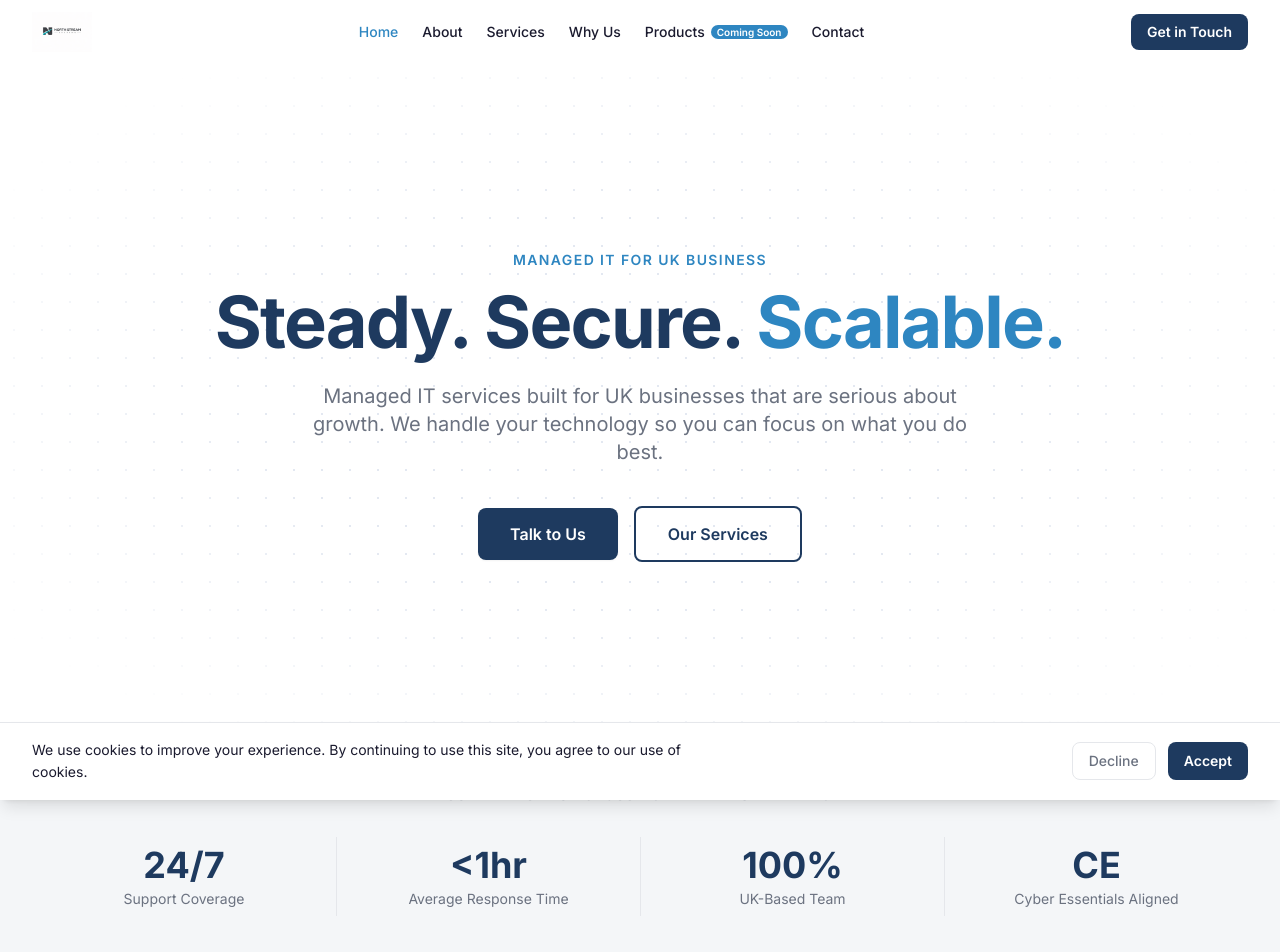
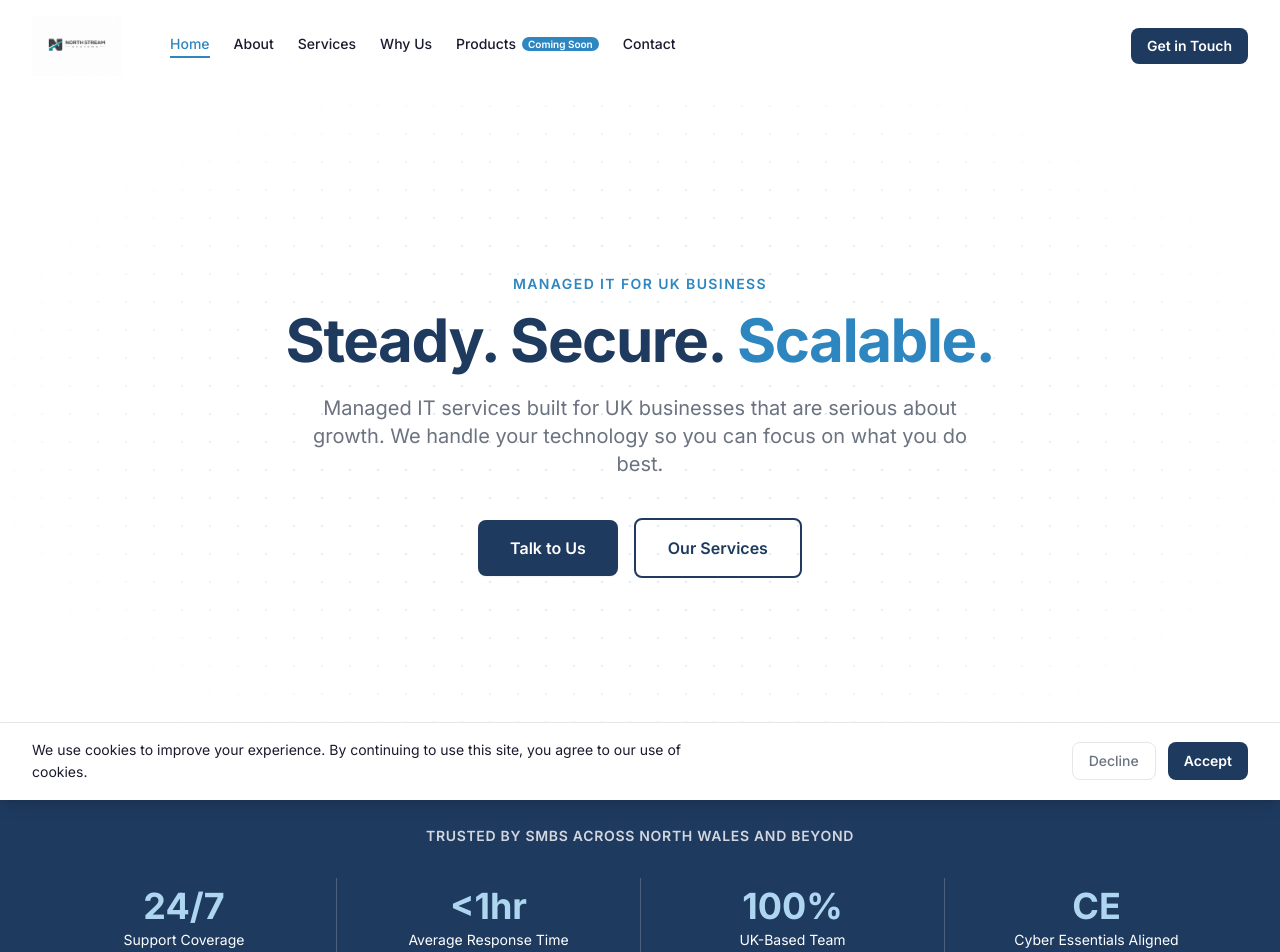
Before and after one commit to CameronDarlz/North-Stream-Systems-Webiste, a Next.js app: page / in a window 1280 px wide. Shown: the top 952 px of the page. Built offline with nearby package versions, Linux system fonts and the light colour scheme.

Commit message:
feat: major UI polish — logo sizing, hero, cards, nav, footer, typography
https://claude.ai/code/session_013FWY8zF9ydTUyTL4dt98tG

```diff
--- a/app/globals.css
+++ b/app/globals.css
@@ -4,7 +4,8 @@
 
 @layer base {
   body {
-    @apply text-nss-text bg-white;
+    @apply bg-white;
+    color: #374151;
   }
   h1, h2, h3, h4, h5, h6 {
     @apply font-semibold;
--- a/components/home/Hero.tsx
+++ b/components/home/Hero.tsx
@@ -6,29 +6,29 @@ import Link from 'next/link'
 export default function Hero() {
   return (
     <section
-      className="relative min-h-[85vh] flex items-center justify-center overflow-hidden bg-white"
+      className="relative min-h-[90vh] flex items-center justify-center overflow-hidden bg-white"
       aria-label="Hero section"
     >
-      {/* Dot grid background */}
+      {/* Dot grid background — #AED6F1 at 10% opacity */}
       <div
-        className="absolute inset-0 opacity-60"
+        className="absolute inset-0"
         style={{
-          backgroundImage: `radial-gradient(circle, #D0D9E8 1px, transparent 1px)`,
+          backgroundImage: `radial-gradient(circle, rgba(174,214,241,0.45) 1px, transparent 1px)`,
           backgroundSize: '28px 28px',
         }}
         aria-hidden="true"
       />
 
-      {/* Gradient overlay to fade out the dots toward the edges */}
+      {/* Radial fade to keep centre clean */}
       <div
         className="absolute inset-0"
         style={{
-          background: 'radial-gradient(ellipse at center, transparent 40%, white 85%)',
+          background: 'radial-gradient(ellipse at center, transparent 35%, white 80%)',
         }}
         aria-hidden="true"
       />
 
-      <div className="relative z-10 max-w-5xl mx-auto px-4 sm:px-6 lg:px-8 text-center">
+      <div className="relative z-10 max-w-5xl mx-auto px-4 sm:px-6 lg:px-8 text-center py-32">
         <motion.div
           initial={{ opacity: 0, y: 24 }}
           animate={{ opacity: 1, y: 0 }}
@@ -42,8 +42,8 @@ export default function Hero() {
         <motion.h1
           initial={{ opacity: 0, y: 24 }}
           animate={{ opacity: 1, y: 0 }}
-          transition={{ duration: 0.7, delay: 0.1, ease: 'easeOut' }}
-          className="text-5xl md:text-7xl font-bold text-primary leading-[1.05] tracking-tight mb-6"
+          transition={{ duration: 0.7, delay: 0.2, ease: 'easeOut' }}
+          className="text-4xl sm:text-5xl md:text-6xl font-bold text-primary leading-[1.05] tracking-tight mb-6"
         >
           Steady. Secure.{' '}
           <span className="text-accent">Scalable.</span>
@@ -52,8 +52,9 @@ export default function Hero() {
         <motion.p
           initial={{ opacity: 0, y: 24 }}
           animate={{ opacity: 1, y: 0 }}
-          transition={{ duration: 0.7, delay: 0.2, ease: 'easeOut' }}
-          className="text-lg md:text-xl text-muted max-w-2xl mx-auto leading-relaxed mb-10"
+          transition={{ duration: 0.7, delay: 0.4, ease: 'easeOut' }}
+          className="text-lg md:text-xl max-w-2xl mx-auto leading-relaxed mb-10"
+          style={{ color: '#6B7280' }}
         >
           Managed IT services built for UK businesses that are serious about growth.
           We handle your technology so you can focus on what you do best.
@@ -62,18 +63,21 @@ export default function Hero() {
         <motion.div
           initial={{ opacity: 0, y: 24 }}
           animate={{ opacity: 1, y: 0 }}
-          transition={{ duration: 0.7, delay: 0.3, ease: 'easeOut' }}
+          transition={{ duration: 0.7, delay: 0.6, ease: 'easeOut' }}
           className="flex flex-col sm:flex-row items-center justify-center gap-4"
         >
           <Link
             href="/contact"
-            className="inline-flex items-center justify-center bg-primary text-white font-semibold text-base px-8 py-3.5 rounded-lg hover:bg-primary/90 transition-colors shadow-sm"
+            className="inline-flex items-center justify-center text-white font-semibold text-base px-8 py-4 rounded-lg transition-colors shadow-sm"
+            style={{ backgroundColor: '#1E3A5F' }}
+            onMouseEnter={e => (e.currentTarget.style.backgroundColor = '#152A45')}
+            onMouseLeave={e => (e.currentTarget.style.backgroundColor = '#1E3A5F')}
           >
             Talk to Us
           </Link>
           <Link
             href="/services"
-            className="inline-flex items-center justify-center border-2 border-primary text-primary font-semibold text-base px-8 py-3.5 rounded-lg hover:bg-surface transition-colors"
+            className="inline-flex items-center justify-center border-2 border-primary text-primary font-semibold text-base px-8 py-4 rounded-lg hover:bg-surface transition-colors"
           >
             Our Services
           </Link>
--- a/components/home/ServicesPreview.tsx
+++ b/components/home/ServicesPreview.tsx
@@ -18,7 +18,6 @@ interface ServiceCard {
   name: string
   description: string
   href: string
-  accent?: boolean
 }
 
 const services: ServiceCard[] = [
@@ -63,9 +62,7 @@ const services: ServiceCard[] = [
 const containerVariants = {
   hidden: {},
   visible: {
-    transition: {
-      staggerChildren: 0.08,
-    },
+    transition: { staggerChildren: 0.08 },
   },
 }
 
@@ -83,11 +80,11 @@ export default function ServicesPreview() {
     <section className="py-20 md:py-28 bg-white" aria-label="Services overview">
       <div className="max-w-7xl mx-auto px-4 sm:px-6 lg:px-8">
         <div className="text-center mb-14">
-          <h2 className="text-3xl md:text-4xl font-bold text-primary mb-4">
+          <h2 className="text-3xl md:text-4xl font-bold mb-4" style={{ color: '#1E3A5F' }}>
             Everything your business needs.{' '}
-            <span className="text-accent">One trusted partner.</span>
+            <span style={{ color: '#2E86C1' }}>One trusted partner.</span>
           </h2>
-          <p className="text-muted text-lg max-w-xl mx-auto">
+          <p className="text-lg max-w-xl mx-auto" style={{ color: '#6B7280' }}>
             From helpdesk to cloud infrastructure — we cover the full IT stack for UK SMBs.
           </p>
         </div>
@@ -105,14 +102,15 @@ export default function ServicesPreview() {
               <motion.div key={service.name} variants={cardVariants}>
                 <Link
                   href={service.href}
-                  className="group flex flex-col h-full p-6 bg-white border border-gray-100 rounded-xl hover:border-accent hover:-translate-y-1 transition-all duration-200 shadow-sm hover:shadow-md"
+                  className="group flex flex-col h-full p-8 bg-white rounded-xl hover:-translate-y-0.5 transition-all duration-200 shadow-md hover:shadow-lg"
+                  style={{ borderTop: '3px solid #2E86C1' }}
                 >
-                  <div className="w-12 h-12 rounded-lg bg-surface flex items-center justify-center mb-4 group-hover:bg-light-accent/30 transition-colors">
-                    <Icon size={22} className="text-accent" />
+                  <div className="w-10 h-10 rounded-lg bg-surface flex items-center justify-center mb-4 group-hover:bg-light-accent/30 transition-colors">
+                    <Icon size={22} style={{ color: '#2E86C1' }} />
                   </div>
-                  <h3 className="text-base font-semibold text-primary mb-2">{service.name}</h3>
-                  <p className="text-sm text-muted leading-relaxed flex-1">{service.description}</p>
-                  <div className="mt-4 text-accent text-sm font-medium flex items-center gap-1 group-hover:gap-2 transition-all">
+                  <h3 className="text-xl font-semibold mb-2" style={{ color: '#1E3A5F' }}>{service.name}</h3>
+                  <p className="text-sm leading-relaxed flex-1" style={{ color: '#6B7280' }}>{service.description}</p>
+                  <div className="mt-4 text-sm font-medium flex items-center gap-1 group-hover:gap-2 transition-all" style={{ color: '#2E86C1' }}>
                     Learn more <ArrowRight size={14} />
                   </div>
                 </Link>
@@ -124,7 +122,7 @@ export default function ServicesPreview() {
           <motion.div variants={cardVariants}>
             <Link
               href="/services"
-              className="group flex flex-col items-center justify-center h-full p-6 bg-surface border border-dashed border-gray-200 rounded-xl hover:border-accent hover:-translate-y-1 transition-all duration-200 min-h-[180px]"
+              className="group flex flex-col items-center justify-center h-full p-8 bg-surface border border-dashed border-gray-200 rounded-xl hover:border-accent hover:-translate-y-0.5 transition-all duration-200 min-h-[180px]"
             >
               <div className="w-12 h-12 rounded-full bg-white border border-gray-200 flex items-center justify-center mb-3 group-hover:border-accent transition-colors">
                 <ArrowRight size={20} className="text-muted group-hover:text-accent transition-colors" />
--- a/components/home/SocialProofBar.tsx
+++ b/components/home/SocialProofBar.tsx
@@ -7,18 +7,25 @@ const stats = [
 
 export default function SocialProofBar() {
   return (
-    <section className="bg-surface py-10 border-y border-gray-200" aria-label="Trust statistics">
+    <section
+      className="py-10 border-y-2"
+      style={{ backgroundColor: '#1E3A5F', borderColor: '#2E86C1' }}
+      aria-label="Trust statistics"
+    >
       <div className="max-w-7xl mx-auto px-4 sm:px-6 lg:px-8">
-        <p className="text-center text-sm font-semibold text-muted uppercase tracking-wider mb-8">
+        <p className="text-center text-sm font-semibold uppercase tracking-wider mb-8 text-white/80">
           Trusted by SMBs across North Wales and beyond
         </p>
-        <div className="grid grid-cols-2 md:grid-cols-4 gap-0 divide-x divide-gray-200">
+        <div className="grid grid-cols-2 md:grid-cols-4 divide-x divide-white/20">
           {stats.map((stat, index) => (
             <div key={index} className="flex flex-col items-center text-center px-6 py-2">
-              <span className="text-3xl md:text-4xl font-bold text-primary mb-1">
+              <span
+                className="text-3xl md:text-4xl font-bold mb-1"
+                style={{ color: '#AED6F1' }}
+              >
                 {stat.value}
               </span>
-              <span className="text-sm text-muted leading-snug">{stat.label}</span>
+              <span className="text-sm text-white leading-snug">{stat.label}</span>
             </div>
           ))}
         </div>
--- a/components/layout/Header.tsx
+++ b/components/layout/Header.tsx
@@ -16,16 +16,13 @@ const navLinks = [
   { href: '/contact', label: 'Contact' },
 ]
 
-
 export default function Header() {
   const [scrolled, setScrolled] = useState(false)
   const [mobileOpen, setMobileOpen] = useState(false)
   const pathname = usePathname()
 
   useEffect(() => {
-    const handleScroll = () => {
-      setScrolled(window.scrollY > 10)
-    }
+    const handleScroll = () => setScrolled(window.scrollY > 10)
     window.addEventListener('scroll', handleScroll, { passive: true })
     return () => window.removeEventListener('scroll', handleScroll)
   }, [])
@@ -37,35 +34,43 @@ export default function Header() {
   return (
     <header
       className={cn(
-        'fixed top-0 left-0 right-0 z-50 transition-all duration-300 bg-white',
-        scrolled ? 'shadow-md backdrop-blur-sm bg-white/95' : ''
+        'fixed top-0 left-0 right-0 z-50 bg-white transition-all duration-300',
+        scrolled ? 'backdrop-blur-sm bg-white/95' : ''
       )}
+      style={
+        scrolled
+          ? { boxShadow: '0 2px 20px rgba(30, 58, 95, 0.08)' }
+          : undefined
+      }
     >
       <nav className="max-w-7xl mx-auto px-4 sm:px-6 lg:px-8">
-        <div className="flex items-center justify-between h-16">
+        <div className="flex items-center justify-between py-4">
           {/* Logo */}
-          <Link href="/" className="flex items-center" aria-label="North Stream Systems home">
+          <Link href="/" className="flex items-center mr-12 shrink-0" aria-label="North Stream Systems home">
             <Image
               src="/photos/North Stream Systems Logo Full.png"
               alt="North Stream Systems"
-              width={180}
-              height={50}
-              className="h-10 w-auto object-contain"
+              width={220}
+              height={60}
+              style={{ objectFit: 'contain', width: 'auto', height: '60px' }}
+              className="h-14 w-auto"
               priority
             />
           </Link>
 
           {/* Desktop nav */}
-          <div className="hidden md:flex items-center gap-6">
-            {navLinks.map((link) => (
+          <div className="hidden md:flex items-center gap-6 flex-1">
+            {navLinks.map((link) => {
+              const isActive = pathname === link.href
+              return (
                 <Link
                   key={link.href}
                   href={link.href}
                   className={cn(
-                  'text-sm font-medium transition-colors relative flex items-center gap-1.5',
-                  pathname === link.href
-                    ? 'text-accent'
-                    : 'text-nss-text hover:text-accent'
+                    'text-sm font-medium transition-colors relative flex items-center gap-1.5 pb-0.5',
+                    isActive
+                      ? 'text-accent border-b-2 border-accent'
+                      : 'text-nss-text hover:text-accent border-b-2 border-transparent'
                   )}
                 >
                   {link.label}
@@ -75,14 +80,18 @@ export default function Header() {
                     </span>
                   )}
                 </Link>
-            ))}
+              )
+            })}
           </div>
 
           {/* CTA + Mobile toggle */}
           <div className="flex items-center gap-3">
             <Link
               href="/contact"
-              className="hidden md:inline-flex items-center bg-primary text-white text-sm font-semibold px-4 py-2 rounded-lg hover:bg-primary/90 transition-colors"
+              className="hidden md:inline-flex items-center text-white text-sm font-semibold px-4 py-2 rounded-lg transition-colors"
+              style={{ backgroundColor: '#1E3A5F' }}
+              onMouseEnter={e => (e.currentTarget.style.backgroundColor = '#152A45')}
+              onMouseLeave={e => (e.currentTarget.style.backgroundColor = '#1E3A5F')}
             >
               Get in Touch
             </Link>
@@ -122,7 +131,8 @@ export default function Header() {
             <div className="pt-2">
               <Link
                 href="/contact"
-                className="block w-full text-center bg-primary text-white text-sm font-semibold px-4 py-2.5 rounded-lg hover:bg-primary/90 transition-colors"
+                className="block w-full text-center text-white text-sm font-semibold px-4 py-2.5 rounded-lg transition-colors"
+                style={{ backgroundColor: '#1E3A5F' }}
               >
                 Get in Touch
               </Link>
```
Also changed, not shown: components/home/CTABanner.tsx (+26 -4 lines), components/home/WhyNSS.tsx (+8 -7 lines), components/layout/Footer.tsx (+51 -21 lines). Lines whose indentation alone changed are shown as unchanged.
